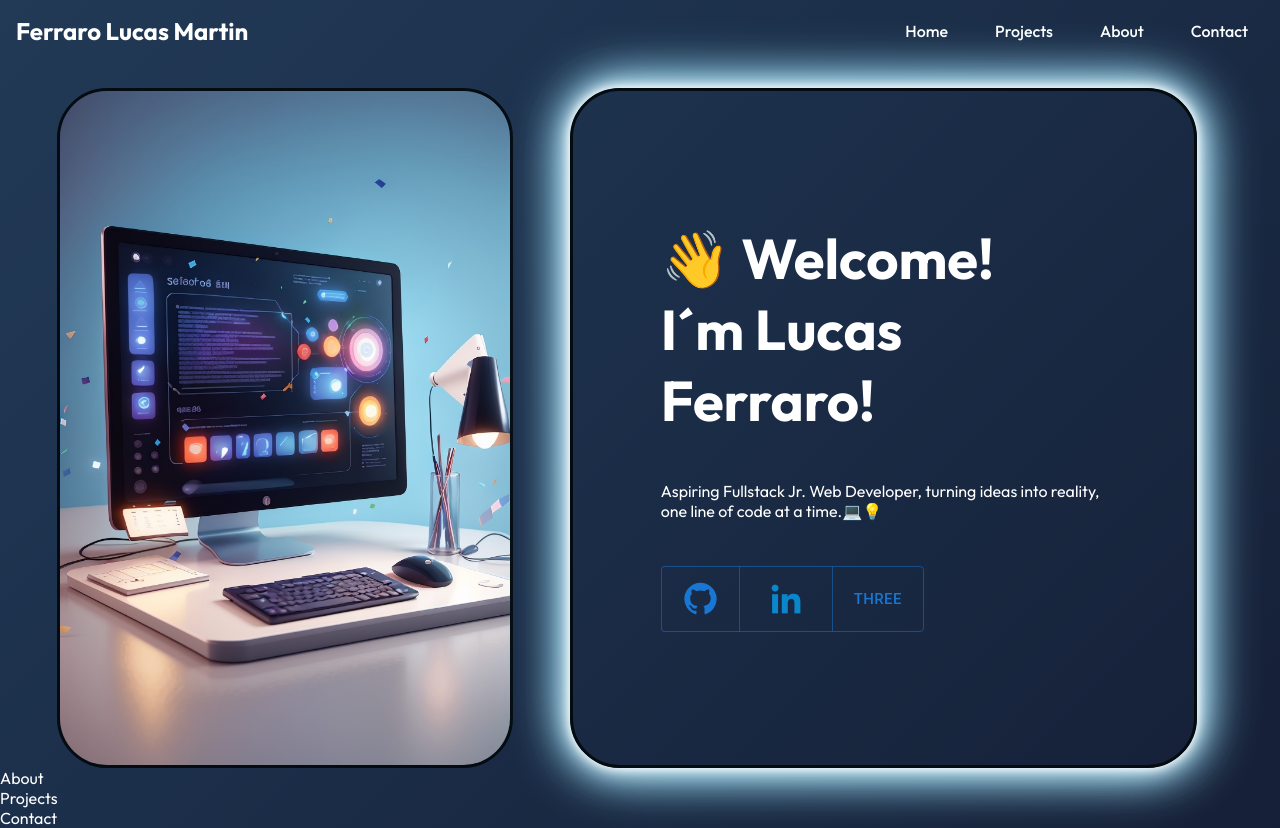
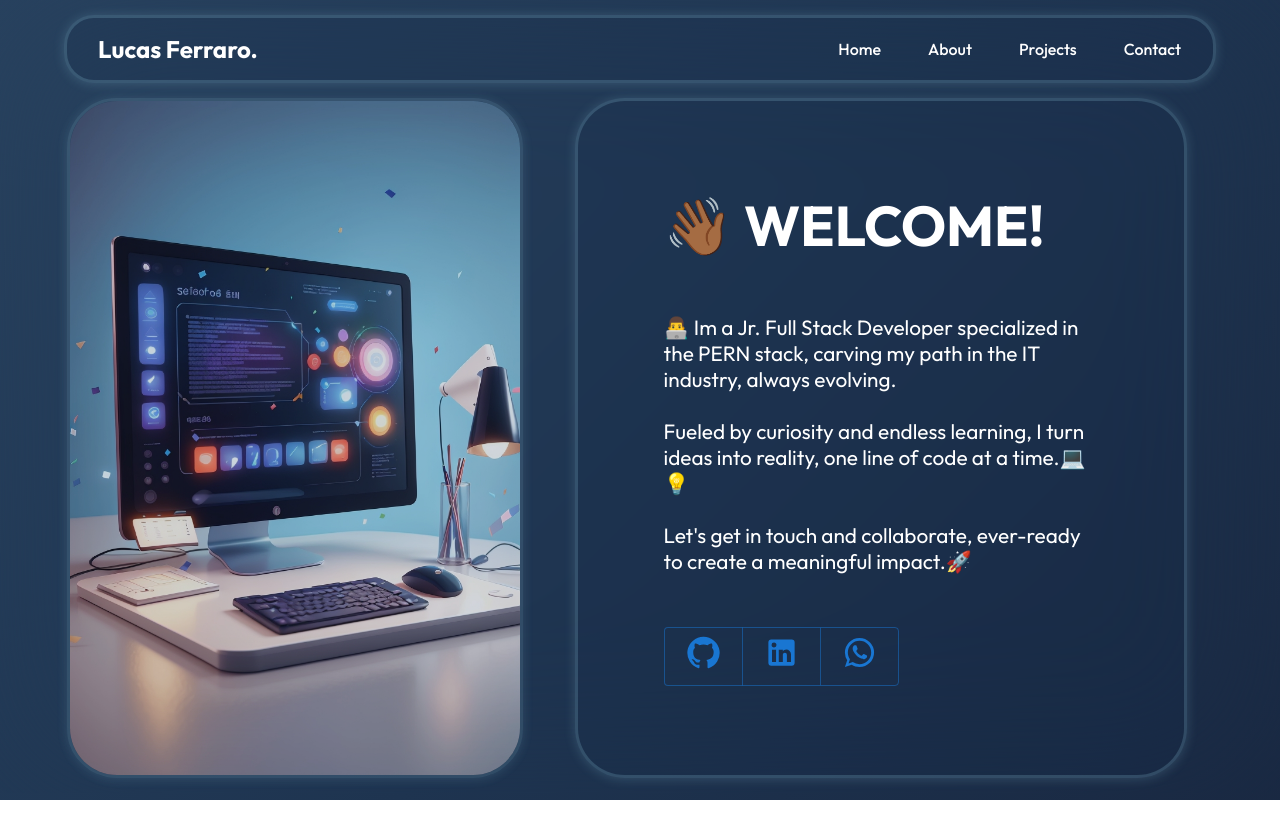
Before and after one commit to FerraroLucasMartin/Portfolio-v1.0, a React (Vite) app: page / in a window 1280 px wide. After the commit the page ends 800 px from the top, so only its background shows below. Built offline with nearby package versions, Linux system fonts and the light colour scheme.

Commit message:
Landing1.0 -> Descript + links

```diff
--- a/index.html
+++ b/index.html
@@ -2,14 +2,14 @@
 <html lang="en">
   <head>
     <meta charset="UTF-8" />
-    <link rel="icon" type="image/svg+xml" href="/vite.svg" />
+    <link rel="icon" type="image/svg+xml" href="/favicon.ico" />
     <meta name="viewport" content="width=device-width, initial-scale=1.0" />
     <link rel="preconnect" href="https://fonts.googleapis.com">
 <link rel="preconnect" href="https://fonts.gstatic.com" crossorigin>
 <link rel="preconnect" href="https://fonts.googleapis.com">
 <link rel="preconnect" href="https://fonts.gstatic.com" crossorigin>
 <link href="https://fonts.googleapis.com/css2?family=Outfit:wght@100;200;300;400;500;600;700;800;900&display=swap" rel="stylesheet">
-    <title>LF Portfolio</title>
+    <title>Lucas Ferraro Portfolio</title>
   </head>
   <body>
     <div id="root"></div>
--- a/src/App.jsx
+++ b/src/App.jsx
@@ -16,9 +16,6 @@ function App() {
                 <Route path="/contact" element={<Contact />} />
             </Routes> */}
             <Home/>
-            <About/>
-            <Projects/>
-            <Contact/>
         </>
     );
 }
--- a/src/Components/LandImg/LandImg.jsx
+++ b/src/Components/LandImg/LandImg.jsx
@@ -1,9 +1,11 @@
 import React from "react";
 import introImg from "../../assets/computer.jpg";
-import inIcon from "../../assets/LinkedinLogo.png"
-import { Container, IMG, TextDiv, H1  } from "./LandImgStyles";
-import { ButtonGroup, Button} from "@mui/material";
-import GitHubIcon from '@mui/icons-material/GitHub';
+import { Container, IMG, TextDiv, H1 } from "./LandImgStyles";
+import { ButtonGroup, Button } from "@mui/material";
+import GitHubIcon from "@mui/icons-material/GitHub";
+import WhatsAppIcon from "@mui/icons-material/WhatsApp";
+import LinkedInIcon from "@mui/icons-material/LinkedIn";
+
 
 const LandImg = () => {
     return (
@@ -11,11 +13,19 @@ const LandImg = () => {
             <IMG src={introImg} alt={"introImg"} />
 
             <TextDiv>
-                <H1>👋 Welcome! <br/> I´m Lucas Ferraro!</H1>
+                <H1>👋🏾 WELCOME!</H1>
 
-                <p>
-                    Aspiring Fullstack Jr. Web Developer, turning ideas into
-                    reality, one line of code at a time.💻💡{" "}
+                <p style={{ fontSize: "1.3rem",marginTop:"50px", marginBottom:"50px" }}>
+                👨‍💻 Im a Jr. Full Stack Developer specialized in the PERN stack,
+                    carving my path in the IT industry, always evolving.
+                    <br />
+                    <br />
+                    Fueled by curiosity and endless learning, I turn ideas into
+                    reality, one line of code at a time.💻💡
+                    <br />
+                    <br />
+                    Let's get in touch and collaborate,
+                    ever-ready to create a meaningful impact.🚀 {" "}
                 </p>
 
                 <ButtonGroup
@@ -23,9 +33,28 @@ const LandImg = () => {
                     aria-label="outlined button group"
                     size="large"
                 >
-                    <Button><GitHubIcon fontSize="large"  /></Button>
-                    <Button><img src={inIcon} alt="LinkedIn" style={{width:"50px"}}/></Button>
-                    <Button>Three</Button>
+                    <Button>
+                        <a
+                            href="https://github.com/FerraroLucasMartin"
+                            target="_blank"
+                        >
+                            <GitHubIcon fontSize="large" color="primary" />
+                        </a>
+                    </Button>
+                    <Button>
+                        <a
+                            href="https://www.linkedin.com/in/ferrarolucasmartin/"
+                            target="_blank"
+                        >
+                            {" "}
+                            <LinkedInIcon fontSize="large" color="primary" />
+                        </a>
+                    </Button>
+                    <Button>
+                        <a href="https://wa.me/5491167011008" target="_blank">
+                            <WhatsAppIcon fontSize="large" color="primary" />
+                        </a>
+                    </Button>
                 </ButtonGroup>
             </TextDiv>
         </Container>
--- a/src/Components/LandImg/LandImgStyles.js
+++ b/src/Components/LandImg/LandImgStyles.js
@@ -3,37 +3,32 @@ import styled from "@emotion/styled";
 export const Container = styled.div`
 display:flex;
 justify-content: space-evenly;
-/* align-items: center; */
-
-height: 100%;
+align-items: center;
+padding: 15px;
 width: 98%;
-margin-top: 2%;
 
 `;
-
-// export const BackDiv = styled.div`
-// height: 100%;
-// width: 100%;
-// background-image: linear-gradient(to top right,#150D18,#0F1024, #13223F,#1e3450, #75B3CD );
-// `;
 
 export const TextDiv = styled.div`
 display:flex;
 flex-direction: column;
-border: solid 3px #040C11;
+border: solid 3px rgb(148,208,231,0.2);
+box-shadow: 0 1px 12px rgb(148,208,231,0.2);
+background-color: rgb(24,43,70,0.2);
+backdrop-filter: blur(80px);
 padding: 7%;
 height: 85vh;
 width: 50%;
 border-radius: 50px;
 justify-content: space-evenly;
 align-items: flex-start;
-box-shadow: 0 0 10px #fff, 0 0 20px #fff,  0 0 40px #94d0e8, 0 0 50px #94d0e8, 0 0 60px #94d0e8;
 
 `;
 
 export const IMG = styled.img`
-border: solid 3px #040C11;
-/* box-shadow: 0px 0px 25px 2px #fef7e8; */
+opacity: 0.8;
+border: solid 3px rgb(148,208,231,0.2);
+    box-shadow: 0 1px 12px rgb(148,208,231,0.2);
 border-radius: 50px;
 height: 85vh;
 `;
--- a/src/Components/NavBar/NavBar.jsx
+++ b/src/Components/NavBar/NavBar.jsx
@@ -1,6 +1,6 @@
 import { FaBars, FaTimes } from "react-icons/fa";
 import { useState } from "react";
-import { NavDiv, Ul, Li, H4, Hamburguer } from "./NavBarStyles";
+import { NavDiv, Ul, Li, H4, Hamburguer, Container } from "./NavBarStyles";
 import { Link } from "react-router-dom";
 import Button from "@mui/material/Button";
 
@@ -13,9 +13,10 @@ export default function NavBar() {
     };
 
     return (
+        <Container>
             <NavDiv>
                 <Link>
-                <H4>Ferraro Lucas Martin</H4>
+                    <H4>Lucas Ferraro.</H4>
                 </Link>
 
                 <Ul left={click ? "0%" : "-100%"}>
@@ -25,15 +26,15 @@ export default function NavBar() {
                     </Li>
                     <Li>
                         {" "}
-                    <Link to="/projects">Projects</Link>{" "}
+                        <Link to="/workInProgress">About</Link>{" "}
                     </Li>
                     <Li>
                         {" "}
-                    <Link to="/about">About</Link>{" "}
+                        <Link to="/workInProgress">Projects</Link>{" "}
                     </Li>
                     <Li>
                         {" "}
-                    <Link to="/contact">Contact</Link>{" "}
+                        <Link to="/workInProgress">Contact</Link>{" "}
                     </Li>
                 </Ul>
 
@@ -44,7 +45,7 @@ export default function NavBar() {
                         <FaBars size={20} style={{ color: "#fff" }} />
                     )}
                 </Hamburguer>
-
             </NavDiv>
+        </Container>
     );
 }
--- a/src/Components/NavBar/NavBarStyles.js
+++ b/src/Components/NavBar/NavBarStyles.js
@@ -2,8 +2,13 @@ import styled from "@emotion/styled";
 
 //STYLES
 export const H4 = styled.h4`
-    font-size: 1.5rem
+margin-left: 15px;
+font-size: 1.5rem;
+`;
 
+export const Container = styled.div`
+  display:flex;
+  justify-content: space-evenly;
 `;
 
 export const NavDiv = styled.div`
@@ -11,8 +16,13 @@ export const NavDiv = styled.div`
     align-items: center;
     justify-content: space-between;
     padding: 1rem;
-    /* border: 1px red solid; */
-    width: 100%;
+    border-radius: 30px;
+    border: solid 3px rgb(148,208,231,0.2);
+    box-shadow: 0 1px 12px rgb(148,208,231,0.2);
+background-color: rgb(24,43,70,0.2);
+    width: 90%;
+    margin-top:15px;
+
 
 `;
 
@@ -27,12 +37,13 @@ export const Ul = styled.ul`
         align-content: center;
         width: 100%;
         height:100%;
-        background-color: #1b191c;
+        background-color: rgb(16,22,42);
         position: absolute;
         margin: 0;
         top: 0;
         left: ${(props) => props.left};
         transition: 0.3s;
+        z-index: 1;
     }
 `;
 
--- a/src/index.css
+++ b/src/index.css
@@ -1,15 +1,16 @@
-*{
+* {
     box-sizing: border-box;
     margin: 0;
     padding: 0;
     font-family: 'Outfit', sans-serif;
 }
 
-body{
-  background: linear-gradient(-45deg,#040C11, #0F1024, #1E3450,#355472);
+body {
+    background: linear-gradient(-45deg, #040c11, #0f1024, #1e3450, #355472);
     background-size: 400% 400%;
-  animation: gradient-bg 30s ease-in-out infinite;
-color: #FFFFFF;
+    animation: gradient-bg 50s ease-in-out infinite;
+    color: #ffffff;
+    backdrop-filter: blur(80px);
 }
 
 @keyframes gradient-bg {
@@ -24,20 +25,23 @@ color: #FFFFFF;
     }
 }
 
-h1, h4, p, a{
-  color: #FFFFFF;
+h1,
+h4,
+p,
+a {
+    color: #ffffff;
     text-decoration: none;
 }
 
-ul{
+ul {
     list-style-type: none;
 }
 
-.btn{
-padding:12px 32px;
+.btn {
+    padding: 12px 32px;
     border-radius: 4px;
     text-transform: uppercase;
-background: #fff07c ;
+    background: #fff07c;
     color: #222;
     border: 0;
     cursor: pointer;
```
Also changed, not shown: src/assets/WappIcon.png (added), 1 other file (tests, documents, lock files or other folders). Lines whose indentation alone changed are shown as unchanged.
